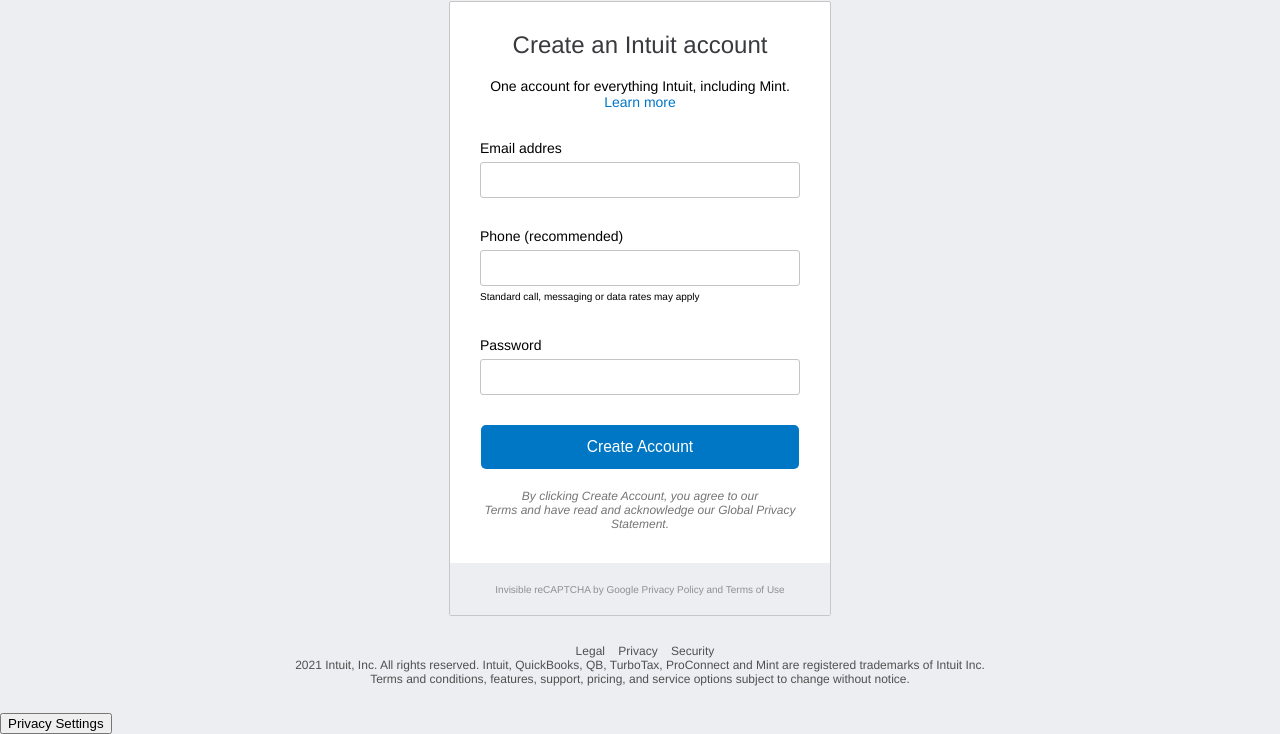
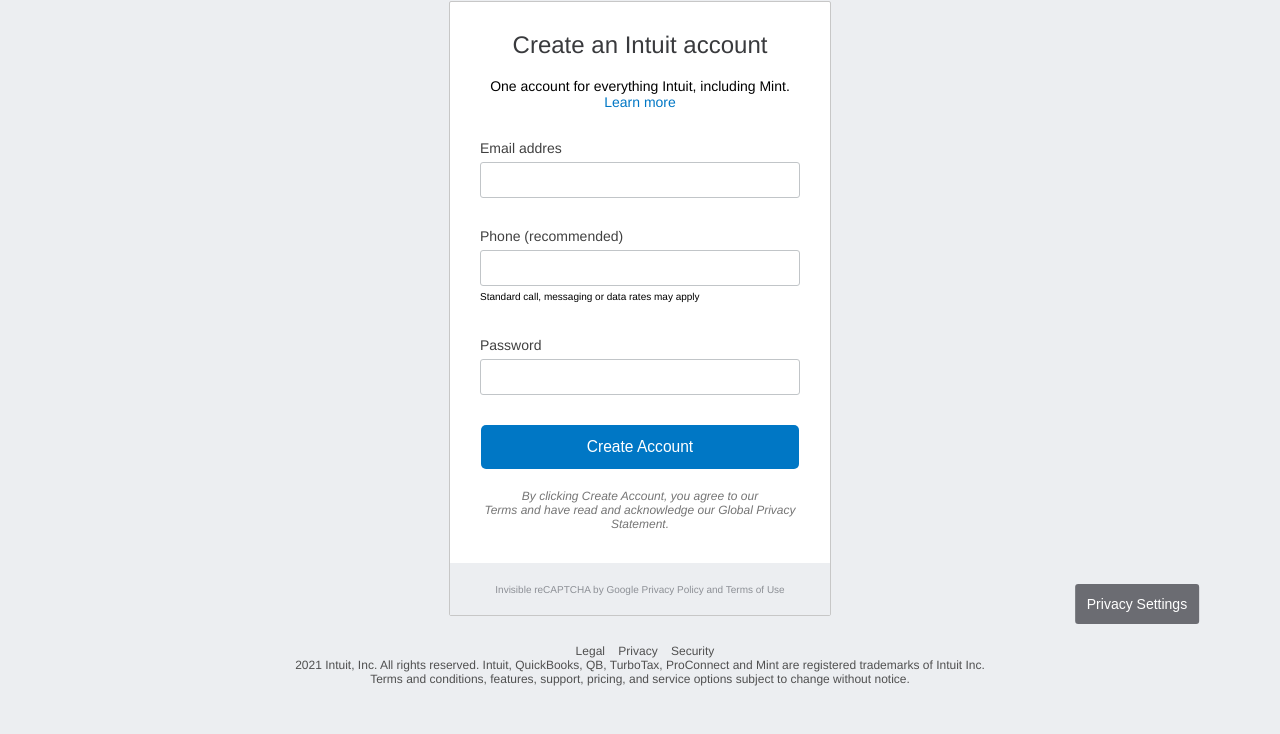
Before and after one commit to sebapkfd/mint-clone, a plain HTML site: page index.html in a window 1280 px wide. Shown: the part 176-910 px from the top of the page. After the commit the page ends 889 px from the top, so only its background shows below. Drawn offline with Linux system fonts and the light colour scheme.

Commit message:
Styled privacy button

```diff
--- a/style.css
+++ b/style.css
@@ -9,6 +9,10 @@
     margin: 0;
     padding: 0;
     display: inline-block;
+}
+
+button {
+    outline: none;
 }
 
 #head {
@@ -98,6 +102,7 @@
 label {
     margin-top: 30px;
     padding-bottom: 6px;
+    color: #404040;
 }
 
 input {
@@ -192,5 +197,22 @@
 
 .service-name {
     height: 20px;
-    /* width: 37px; */
 }
+
+#privacy-container {
+    position: fixed;
+    right: 0;
+    bottom: 0;
+    transform: translateX(-65%);
+}
+
+#privacy-btn {
+    border: none;
+    height: 40px;
+    width: 124.375px;
+    padding: 10px 12px;
+    font-size: 14px;
+    background-color: #6B6C72;
+    color: #fff;
+    border-radius: 3px;
+}
```
